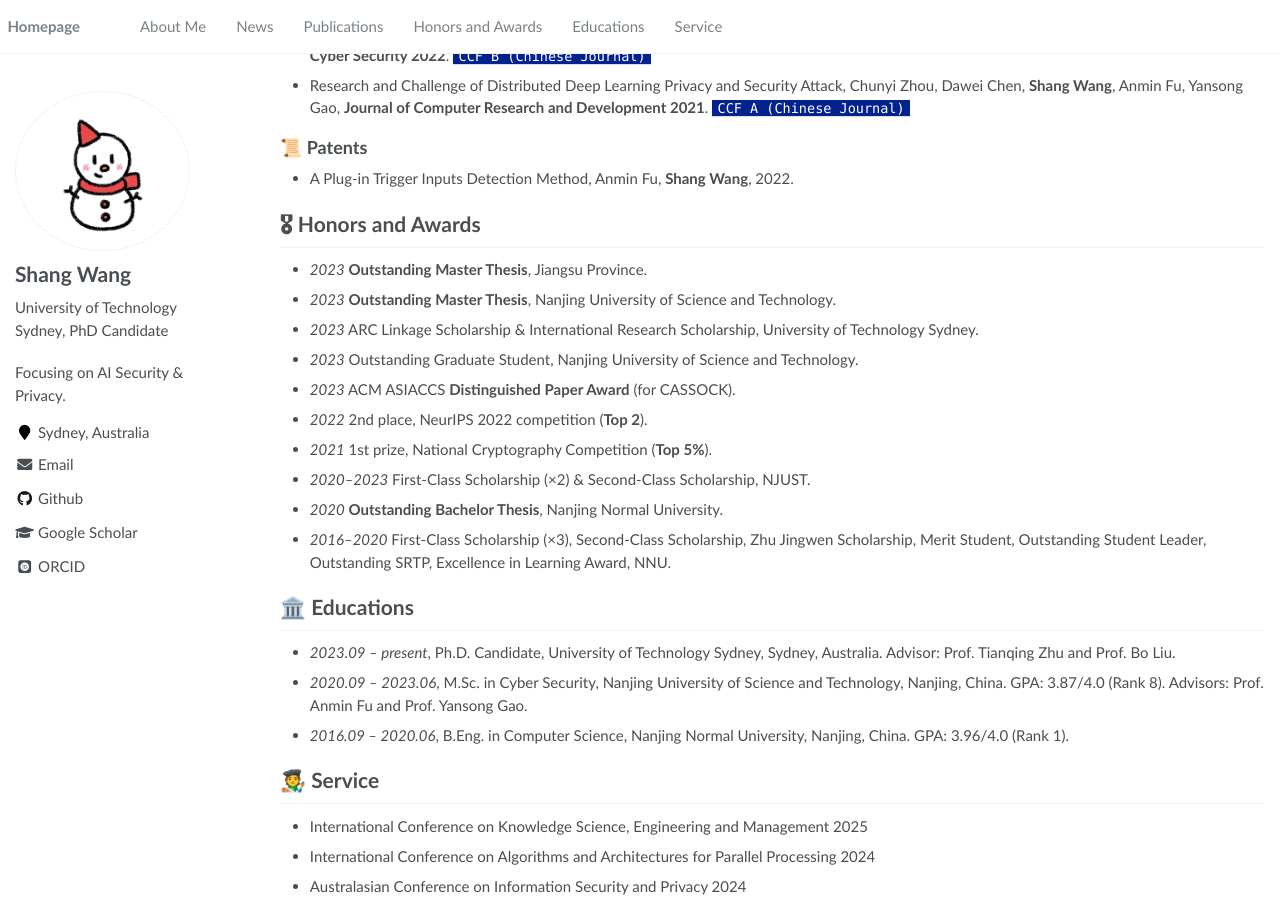
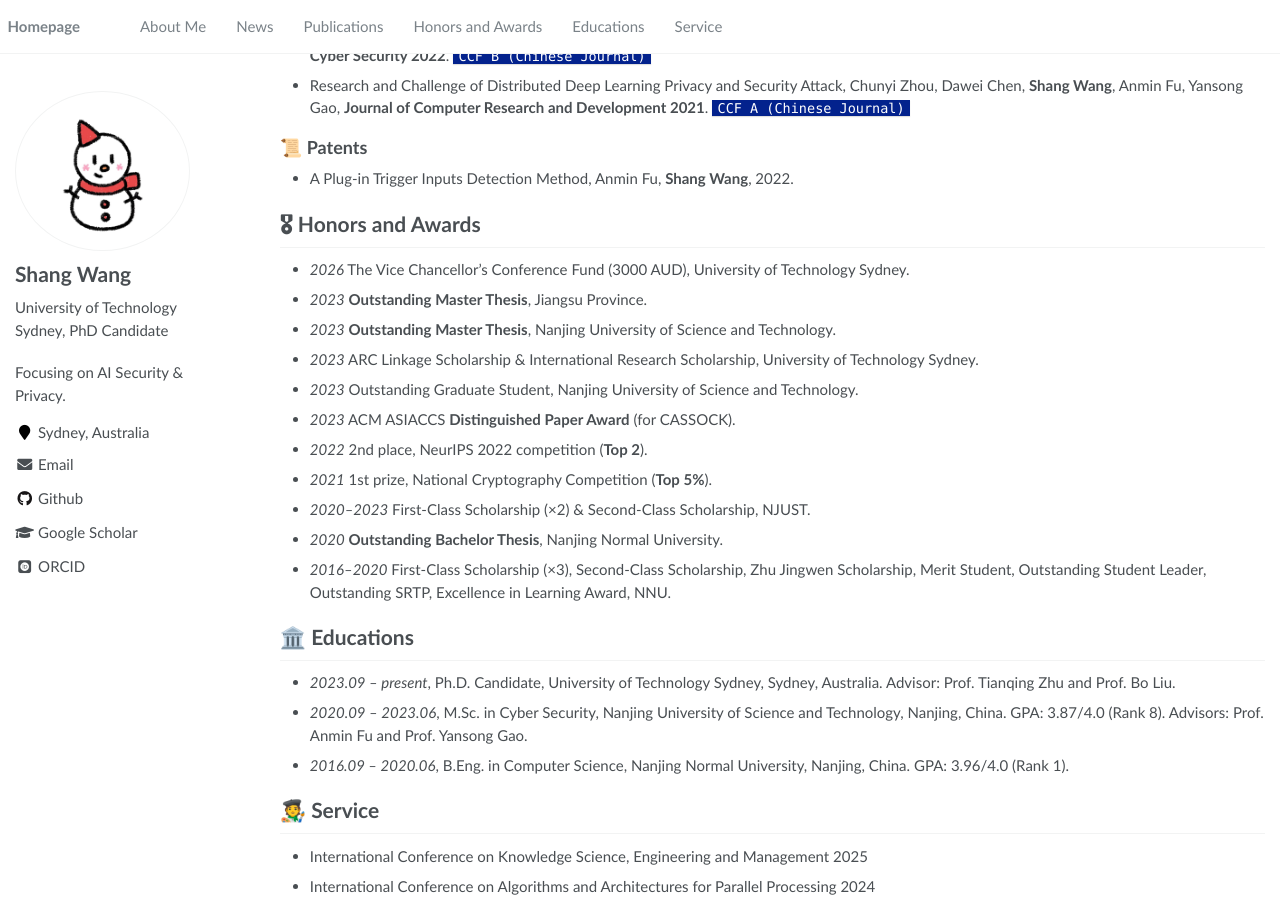
Before and after one commit to shihe98/shihe98.github.io, a Jekyll site: the page built from _pages/about.md, in a window 1280 px wide and 900 px high, scrolled down 3158 px. Built offline with Jekyll 4.4.1, drawn with Linux system fonts in a browser that asks for light colours; some web fonts are replaced.

Commit message:
Update about.md

```diff
--- a/_pages/about.md
+++ b/_pages/about.md
@@ -139,6 +139,7 @@ CASSOCK: Viable Backdoor Attacks against DNN in The Wall of Source-Specific Back
 
 # 🎖 Honors and Awards
 
+- *2026* The Vice Chancellor's Conference Fund (3000 AUD), University of Technology Sydney.
 - *2023* **Outstanding Master Thesis**, Jiangsu Province.
 - *2023* **Outstanding Master Thesis**, Nanjing University of Science and Technology.
 - *2023* ARC Linkage Scholarship & International Research Scholarship, University of Technology Sydney.
```
